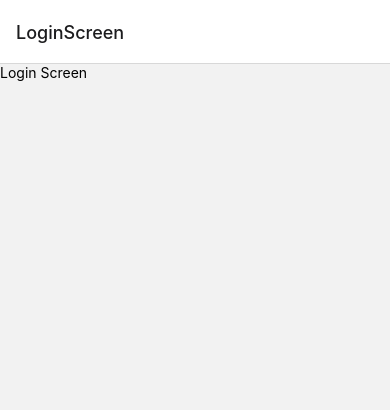
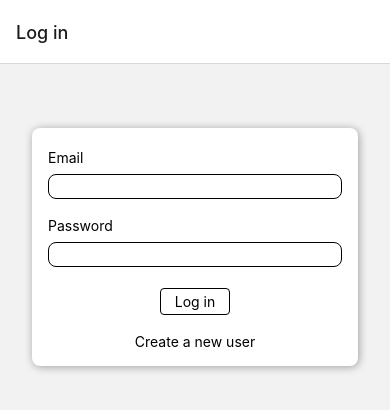
Before and after one commit to Mustafazirhli98/AuthenticationByReactNative, a React Native app: screen /LoginScreen in a window 390 px wide. Shown: the top 410 px of the page. Built offline with nearby package versions, Linux system fonts and the light colour scheme.

Commit message:
form created

```diff
--- a/App.js
+++ b/App.js
@@ -21,7 +21,6 @@ const styles = StyleSheet.create({
 });
 
 //TODOS:
-// create files.
 // create UI and Form elements
 // create screens
 // make UI convenient
--- /dev/null
+++ b/components/auth/AuthContent.jsx
@@ -0,0 +1,47 @@
+import { StyleSheet, Text, View } from "react-native"
+import AuthForm from "./AuthForm"
+import FlatButton from "../ui/FlatButton"
+import { useNavigation } from "@react-navigation/native"
+
+const AuthContent = ({ isLogin }) => {
+
+    const navigation = useNavigation()
+
+    const switchAuthContent = () => {
+        if (isLogin) {
+            navigation.replace("SignupScreen")
+        } else navigation.replace("LoginScreen")
+    }
+
+    return (
+        <View style={styles.container}>
+            <AuthForm isLogin={isLogin} />
+            <FlatButton
+                onPress={switchAuthContent}
+                style={styles.flatButton}>
+                {isLogin ? "Create a new user" : "Log in instead"}
+            </FlatButton>
+        </View>
+    )
+}
+
+export default AuthContent
+
+const styles = StyleSheet.create({
+    container: {
+        marginTop: 64,
+        marginHorizontal: 32,
+        padding: 16,
+        backgroundColor: "white",
+        borderRadius: 8,
+        elevation: 4,
+        shadowColor: "black",
+        shadowOffset: { width: 1, height: 1 },
+        shadowOpacity: 0.35,
+        shadowRadius: 8,
+    },
+    flatButton: {
+        textAlign: "center",
+        marginTop: 10
+    }
+})
--- /dev/null
+++ b/components/auth/AuthForm.jsx
@@ -0,0 +1,49 @@
+import { StyleSheet, View } from "react-native"
+import Input from "./Input"
+import Button from "../ui/Button"
+
+const AuthForm = ({ isLogin, onChangeText, keyboardType }) => {
+    return (
+        <View style={styles.container}>
+            <View>
+                <Input
+                    label="Email"
+                    onChangeText={onChangeText}
+                    keyboardType={keyboardType}
+                />
+                <Input
+                    label="Password"
+                    onChangeText={onChangeText}
+                    keyboardType={keyboardType}
+                />
+                {!isLogin && (
+                    <Input label={"Confirm your password"}
+                        onChangeText={onChangeText}
+                        keyboardType={keyboardType}
+                    />
+                )}
+            </View>
+            <View style={styles.buttonArea}>
+                <Button style={styles.button}>{isLogin ? "Log in" : "Sign up"}</Button>
+            </View>
+        </View>
+    )
+}
+
+export default AuthForm
+
+const styles = StyleSheet.create({
+    buttonArea: {
+        justifyContent: "center",
+        alignItems: "center",
+        marginVertical: 8
+    },
+    button: {
+        textAlign: "center",
+        borderWidth: 1,
+        width: 70,
+        paddingHorizontal: 10,
+        paddingVertical: 4,
+        borderRadius: 4
+    }
+})
--- /dev/null
+++ b/components/auth/Input.jsx
@@ -0,0 +1,32 @@
+import { StyleSheet, Text, TextInput, View } from "react-native"
+
+const Input = ({ label, secure, keyboardType, onChangeText }) => {
+    return (
+        <View style={styles.container}>
+            <Text>{label}</Text>
+            <TextInput
+                style={styles.inputStyle}
+                keyboardType={keyboardType}
+                onChangeText={onChangeText}
+                secureTextEntry={secure}
+            />
+        </View>
+    )
+}
+
+export default Input
+
+const styles = StyleSheet.create({
+    container: {
+        marginVertical: 5
+    },
+    inputStyle: {
+        borderWidth: 1,
+        borderRadius: 8,
+        fontSize: 12,
+        marginVertical: 8,
+        paddingVertical: 3,
+        paddingHorizontal: 8,
+        fontSize: 14
+    }
+})
--- /dev/null
+++ b/components/ui/Button.jsx
@@ -0,0 +1,14 @@
+import { Pressable, Text, View } from "react-native"
+
+const Button = ({ children, style }) => {
+    return (
+        <Pressable>
+            <View>
+                <Text style={style}>{children}</Text>
+            </View>
+        </Pressable >
+
+    )
+}
+
+export default Button
--- /dev/null
+++ b/components/ui/FlatButton.jsx
@@ -0,0 +1,13 @@
+import { Pressable, Text, View } from "react-native"
+
+const FlatButton = ({ children, style, onPress }) => {
+    return (
+        <Pressable onPress={onPress}>
+            <View>
+                <Text style={style}>{children}</Text>
+            </View>
+        </Pressable>
+    )
+}
+
+export default FlatButton
--- a/navigations/Stack.jsx
+++ b/navigations/Stack.jsx
@@ -10,8 +10,20 @@ const Stack = () => {
     const AuthStack = () => {
         return (
             <Stack.Navigator>
-                <Stack.Screen name="LoginScreen" component={LoginScreen} />
-                <Stack.Screen name="SignupScreen" component={SignupScreen} />
+                <Stack.Screen
+                    name="LoginScreen"
+                    component={LoginScreen}
+                    options={{
+                        title: "Log in"
+                    }}
+                />
+                <Stack.Screen
+                    name="SignupScreen"
+                    component={SignupScreen}
+                    options={{
+                        title: "Sign up"
+                    }}
+                />
             </Stack.Navigator>
         )
     }
--- a/screens/LoginScreen.jsx
+++ b/screens/LoginScreen.jsx
@@ -1,17 +1,9 @@
-import { StyleSheet, Text, View } from "react-native"
+import AuthContent from "../components/auth/AuthContent"
 
 const LoginScreen = () => {
     return (
-        <View style={styles.container}>
-            <Text>Login Screen</Text>
-        </View>
+        <AuthContent isLogin />
     )
 }
 
 export default LoginScreen
-
-const styles = StyleSheet.create({
-    container: {
-        flex: 1,
-    }
-})
--- a/screens/SignupScreen.jsx
+++ b/screens/SignupScreen.jsx
@@ -1,6 +1,8 @@
+import AuthContent from "../components/auth/AuthContent"
+
 const SignupScreen = () => {
     return (
-        <></>
+        <AuthContent />
     )
 }
 
--- a/screens/WelcomeScreen.jsx
+++ b/screens/WelcomeScreen.jsx
@@ -1,6 +1,6 @@
 const WelcomeScreen = () => {
     return (
-        <></>
+    <></>
     )
 }
 
```
